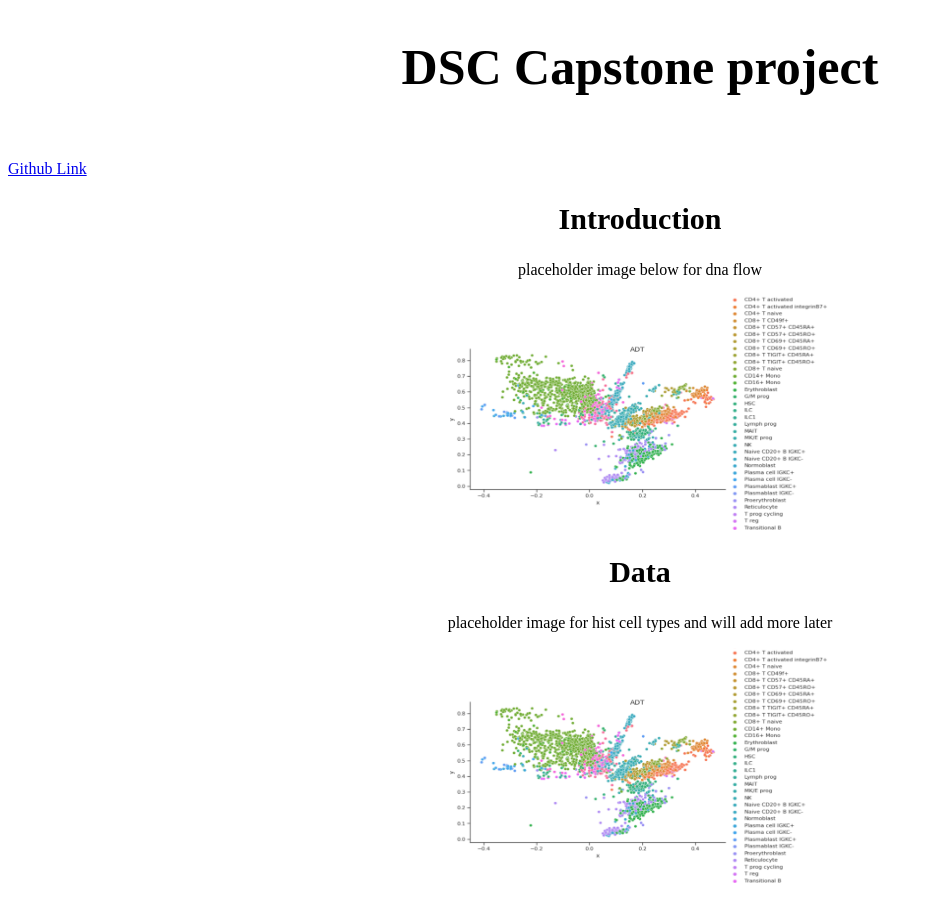
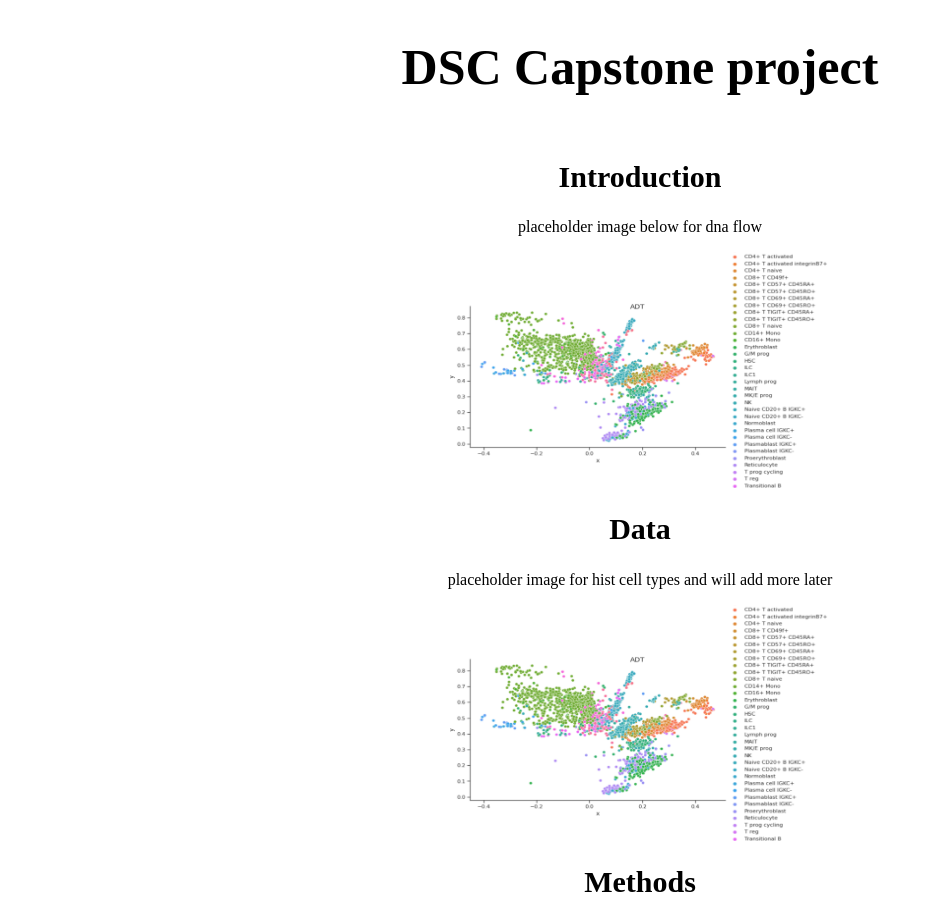
Before and after one commit to 18anguyen9/DSC_180_website, a plain HTML site: page index.html in a window 1280 px wide. Shown: the top 902 px of the page, without its empty margins (0-934 px from the left). Drawn offline with Linux system fonts and the light colour scheme.

Commit message:
Update index.html

```diff
--- a/index.html
+++ b/index.html
@@ -3,7 +3,7 @@
 
     <body>
         <h1>DSC Capstone project</h1>
-        <a href="https://github.com/18anguyen9/DSC_180_website">Github Link</a>
+        <p><a href="https://github.com/18anguyen9/DSC_180_website"></a></p>
 
 
         <div>
```
